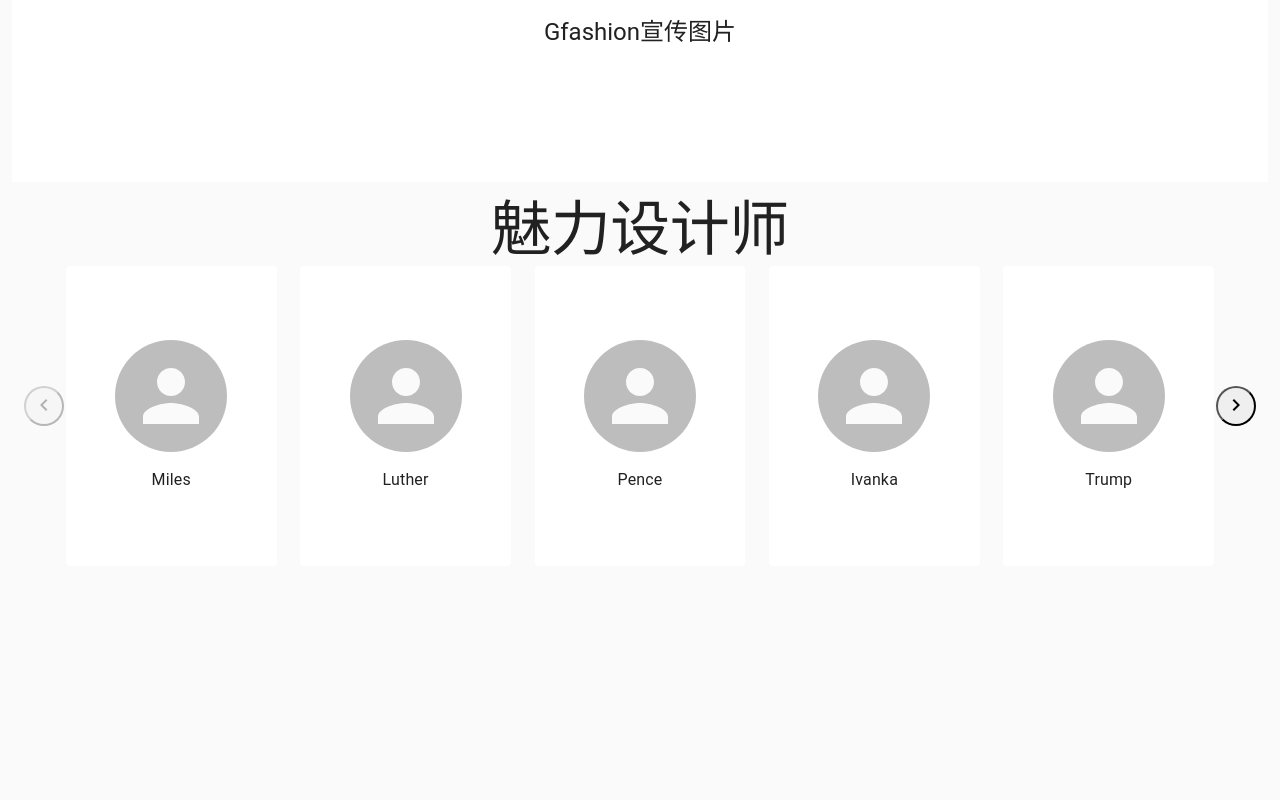
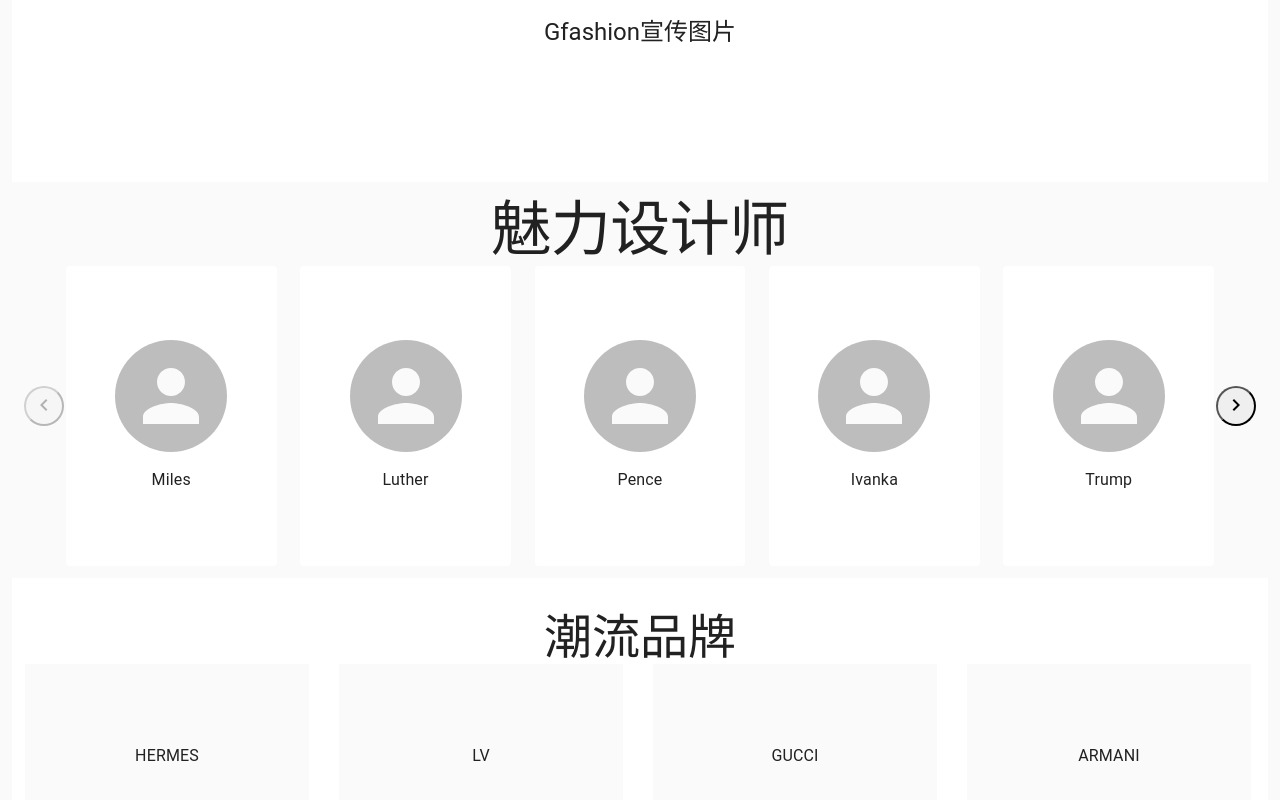
Before and after one commit to NezPea/gfashion, a React (Create React App) app in the folder web/: page /cn/ in a window 1280 px wide. Shown: the part 502-1302 px from the top of the page. Before the commit the page ends 1080 px from the top, so only its background shows below. Built offline with nearby package versions, Linux system fonts and the light colour scheme.

Commit message:
add brands component

```diff
--- /dev/null
+++ b/web/src/pages/GFashion/brands.tsx
@@ -0,0 +1,56 @@
+import React from 'react';
+import { createStyles, makeStyles, Theme } from '@material-ui/core/styles';
+import { Grid, Typography, GridList } from '@material-ui/core';
+import { Brand, BrandsProps } from './types';
+
+const useStyles = makeStyles((theme: Theme) =>
+  createStyles({
+    root: {
+      display: 'flex',
+      flexDirection: 'column',
+      alignItems: 'center',
+      justifyContent: 'center',
+      height: 300,
+      backgroundColor: theme.palette.background.paper
+    },
+    gridList: {
+      flexWrap: 'nowrap',
+      transform: 'translateZ(0)',
+      width: '100%'
+    },
+    gridItem: {
+      display: 'flex',
+      alignItems: 'center',
+      justifyContent: 'center',
+      backgroundColor: theme.palette.background.default,
+      margin: '0 15px'
+    }
+  }),
+);
+
+const buildBrands = (brands: Array<Brand>, classes: any) => {
+  return brands.map((b) => {
+    return (
+      <Grid item sm={3} className={classes.gridItem}>
+        <Typography variant='subtitle1'>{b.name}</Typography>
+      </Grid>
+    )
+  })
+}
+
+export const Brands: React.FunctionComponent<BrandsProps> = ({ brands = [] }) => {
+  const classes = useStyles();
+
+  return (
+    <Grid item className={classes.root}>
+      <Grid container spacing={3}>
+        <Grid xs={12} alignContent='center' alignItems='center'>
+          <Typography variant='h3' align='center'>潮流品牌</Typography>
+        </Grid>
+        <GridList className={classes.gridList}>
+          {buildBrands(brands, classes)}
+        </GridList>
+      </Grid>
+    </Grid>
+  )
+}
--- a/web/src/pages/GFashion/index.tsx
+++ b/web/src/pages/GFashion/index.tsx
@@ -3,7 +3,8 @@ import MainFrame from '../../components/MainFrame';
 import Slogan from './slogan';
 import { DesignerCarousel } from './designerCarousel';
 import GclubGate from './gclubGate';
-import { Designer } from './types';
+import { Brands } from './brands';
+import { Designer, Brand } from './types';
 
 const designers: Array<Designer> = [
   {
@@ -48,6 +49,21 @@ const designers: Array<Designer> = [
   }
 ]
 
+const brands: Array<Brand> = [
+  {
+    name: 'HERMES'
+  },
+  {
+    name: 'LV'
+  },
+  {
+    name: 'GUCCI'
+  },
+  {
+    name: 'ARMANI'
+  }
+]
+
 export default () => {
 
   return (
@@ -55,6 +71,7 @@ export default () => {
       <GclubGate />
       <Slogan />
       <DesignerCarousel designers={designers} />
+      <Brands brands={brands}></Brands>
     </MainFrame>
   )
 }
```
Also changed, not shown: web/src/pages/GFashion/types.ts (+8 -0 lines).
